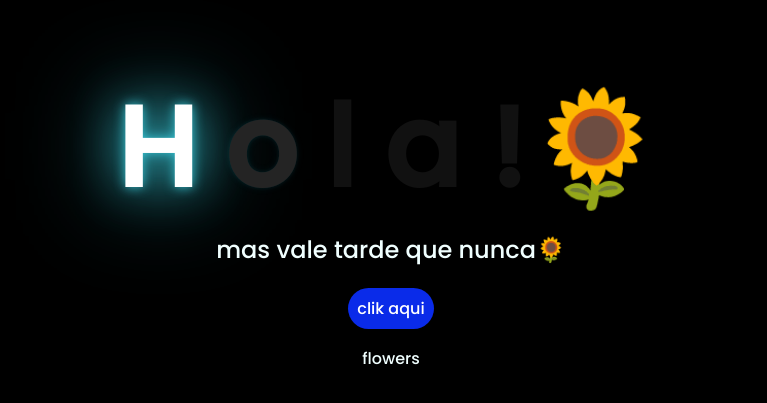
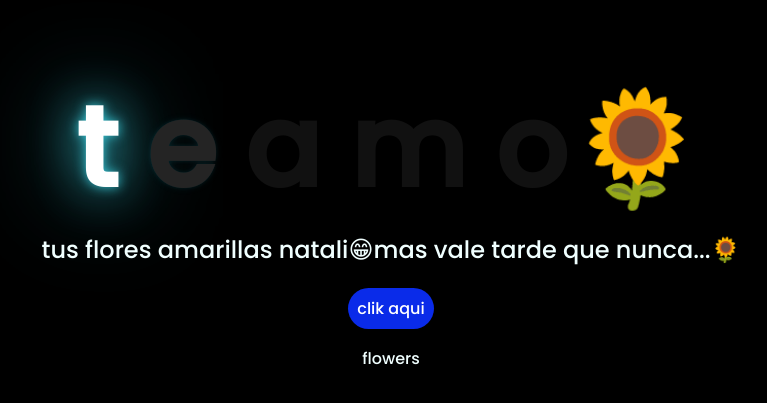
Before and after one commit to CHOCHETE/flowers, a plain HTML site: page index.html in a window 1280 px wide. Shown: the part 111-514 px from the top of the page, without its empty margins (257-1024 px from the left). Drawn offline with Linux system fonts and the light colour scheme.

Commit message:
cambio de nombre

```diff
--- a/index.html
+++ b/index.html
@@ -12,14 +12,15 @@
 
 <body>
     <div class="greetings">
-        <span>H</span>
-        <span>o</span>
-        <span>l</span>
+        <span>t</span>
+        <span>e</span>
+       <span></span>
         <span>a</span>
-        <span>!</span>🌻
+        <span>m</span>
+        <span>o</span>🌻
     </div>
     <div class="description">
-        <span>mas vale tarde que nunca🌻</span>
+        <span>tus flores amarillas natali😁mas vale tarde que nunca...🌻</span>
     </div>
     <div class="button">
         <button class="botones">
```
